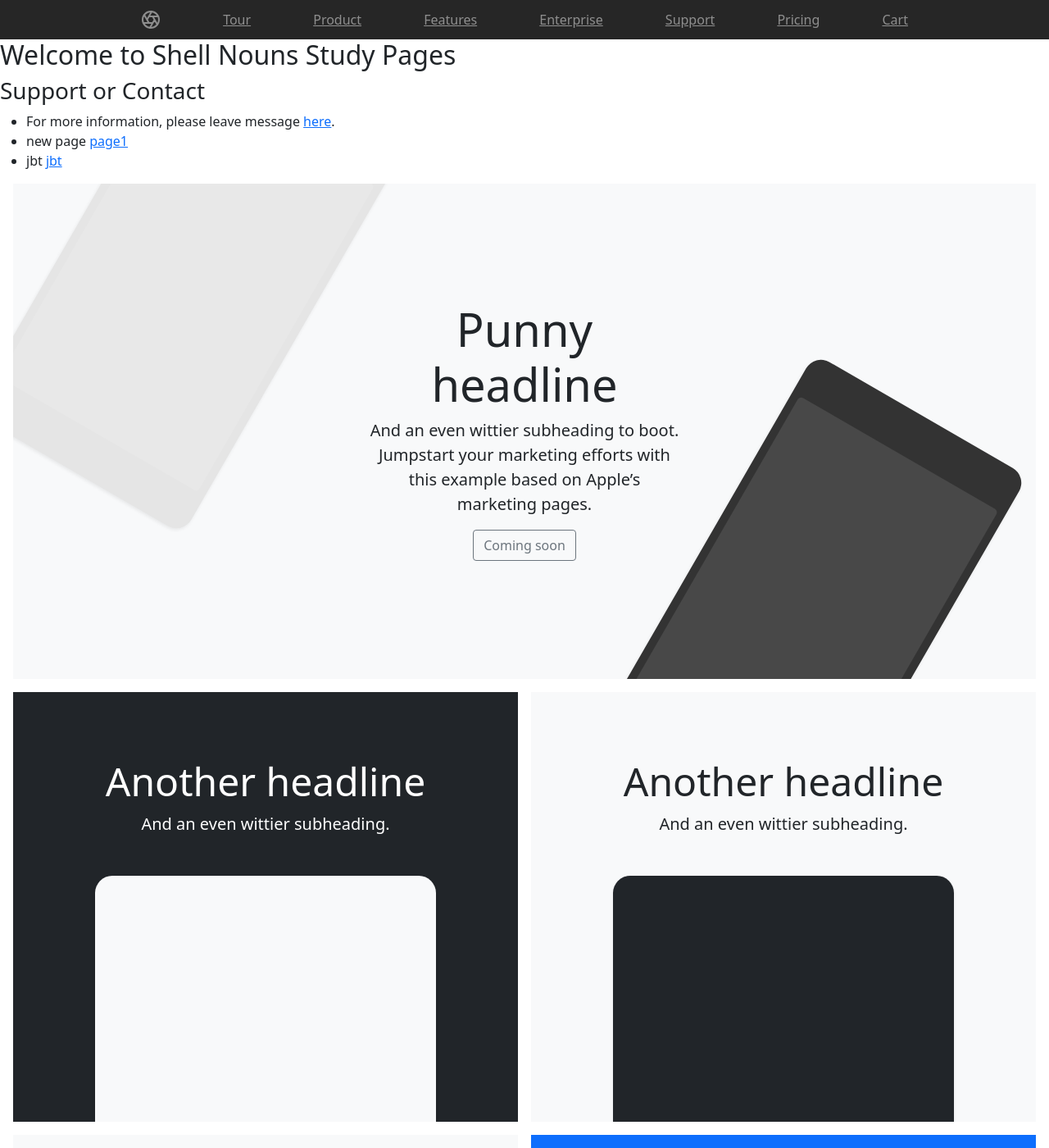
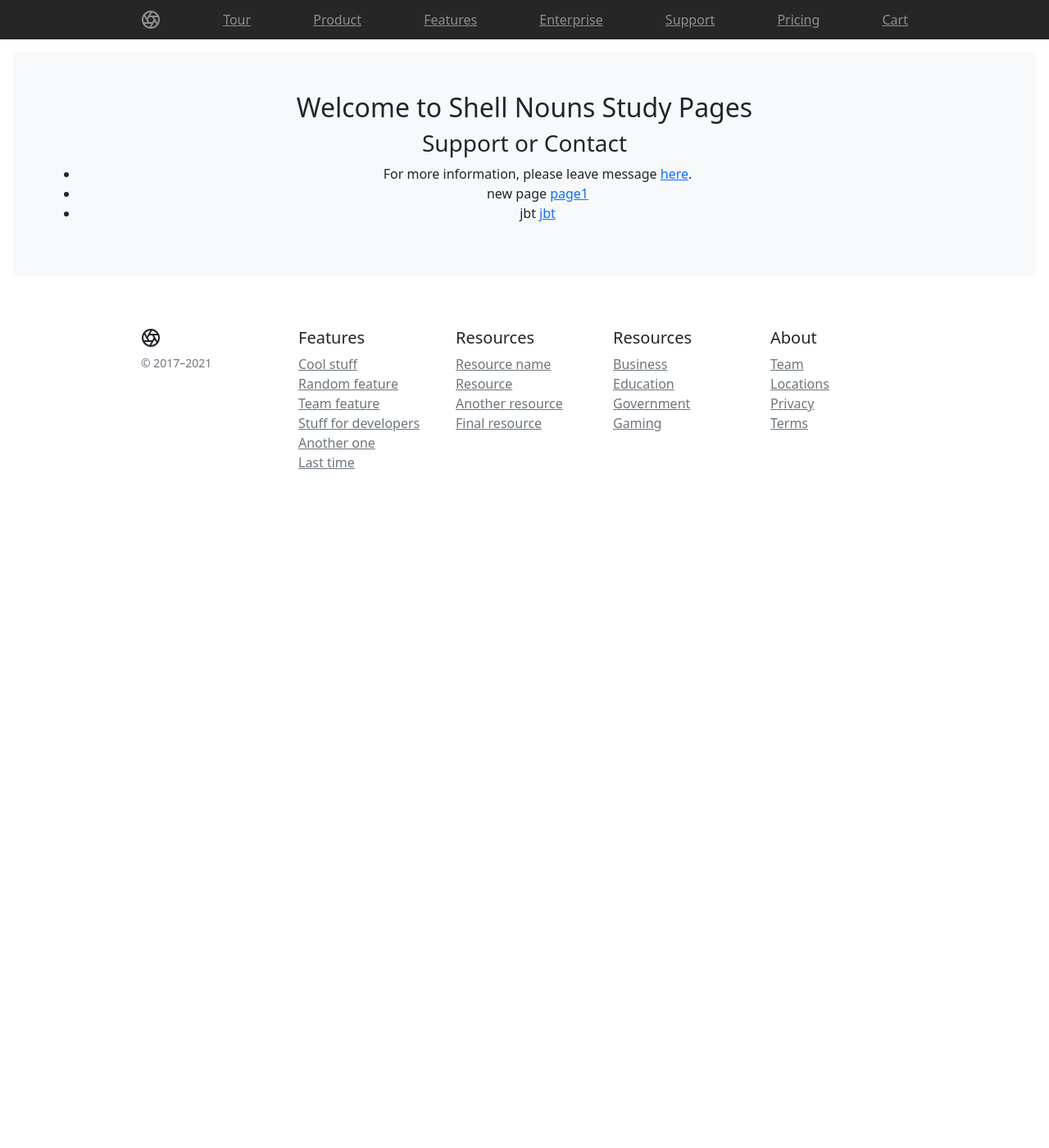
Before and after one commit to NCCU-Eng/Shell-Nouns-Study, a Jekyll site: the page built from index.md, in a window 1280 px wide and 1400 px high. Shown: the whole window at 82% size. Built offline with Jekyll 4.4.1, drawn with Linux system fonts in a browser that asks for light colours; our own code applies the rules of GitHub Pages for plain Markdown files; some of the changed text lies outside the part shown.

Commit message:
update layout

```diff
--- a/_layouts/default.html
+++ b/_layouts/default.html
@@ -43,85 +43,10 @@
 
 <main>
 
-{{content}}
-
   <div class="position-relative overflow-hidden p-3 p-md-5 m-md-3 text-center bg-light">
-    <div class="col-md-5 p-lg-5 mx-auto my-5">
-      <h1 class="display-4 fw-normal">Punny headline</h1>
-      <p class="lead fw-normal">And an even wittier subheading to boot. Jumpstart your marketing efforts with this example based on Apple’s marketing pages.</p>
-      <a class="btn btn-outline-secondary" href="#">Coming soon</a>
-    </div>
-    <div class="product-device shadow-sm d-none d-md-block"></div>
-    <div class="product-device product-device-2 shadow-sm d-none d-md-block"></div>
+        {{content}}
   </div>
 
-  <div class="d-md-flex flex-md-equal w-100 my-md-3 ps-md-3">
-    <div class="bg-dark me-md-3 pt-3 px-3 pt-md-5 px-md-5 text-center text-white overflow-hidden">
-      <div class="my-3 py-3">
-        <h2 class="display-5">Another headline</h2>
-        <p class="lead">And an even wittier subheading.</p>
-      </div>
-      <div class="bg-light shadow-sm mx-auto" style="width: 80%; height: 300px; border-radius: 21px 21px 0 0;"></div>
-    </div>
-    <div class="bg-light me-md-3 pt-3 px-3 pt-md-5 px-md-5 text-center overflow-hidden">
-      <div class="my-3 p-3">
-        <h2 class="display-5">Another headline</h2>
-        <p class="lead">And an even wittier subheading.</p>
-      </div>
-      <div class="bg-dark shadow-sm mx-auto" style="width: 80%; height: 300px; border-radius: 21px 21px 0 0;"></div>
-    </div>
-  </div>
-
-  <div class="d-md-flex flex-md-equal w-100 my-md-3 ps-md-3">
-    <div class="bg-light me-md-3 pt-3 px-3 pt-md-5 px-md-5 text-center overflow-hidden">
-      <div class="my-3 p-3">
-        <h2 class="display-5">Another headline</h2>
-        <p class="lead">And an even wittier subheading.</p>
-      </div>
-      <div class="bg-dark shadow-sm mx-auto" style="width: 80%; height: 300px; border-radius: 21px 21px 0 0;"></div>
-    </div>
-    <div class="bg-primary me-md-3 pt-3 px-3 pt-md-5 px-md-5 text-center text-white overflow-hidden">
-      <div class="my-3 py-3">
-        <h2 class="display-5">Another headline</h2>
-        <p class="lead">And an even wittier subheading.</p>
-      </div>
-      <div class="bg-light shadow-sm mx-auto" style="width: 80%; height: 300px; border-radius: 21px 21px 0 0;"></div>
-    </div>
-  </div>
-
-  <div class="d-md-flex flex-md-equal w-100 my-md-3 ps-md-3">
-    <div class="bg-light me-md-3 pt-3 px-3 pt-md-5 px-md-5 text-center overflow-hidden">
-      <div class="my-3 p-3">
-        <h2 class="display-5">Another headline</h2>
-        <p class="lead">And an even wittier subheading.</p>
-      </div>
-      <div class="bg-body shadow-sm mx-auto" style="width: 80%; height: 300px; border-radius: 21px 21px 0 0;"></div>
-    </div>
-    <div class="bg-light me-md-3 pt-3 px-3 pt-md-5 px-md-5 text-center overflow-hidden">
-      <div class="my-3 py-3">
-        <h2 class="display-5">Another headline</h2>
-        <p class="lead">And an even wittier subheading.</p>
-      </div>
-      <div class="bg-body shadow-sm mx-auto" style="width: 80%; height: 300px; border-radius: 21px 21px 0 0;"></div>
-    </div>
-  </div>
-
-  <div class="d-md-flex flex-md-equal w-100 my-md-3 ps-md-3">
-    <div class="bg-light me-md-3 pt-3 px-3 pt-md-5 px-md-5 text-center overflow-hidden">
-      <div class="my-3 p-3">
-        <h2 class="display-5">Another headline</h2>
-        <p class="lead">And an even wittier subheading.</p>
-      </div>
-      <div class="bg-body shadow-sm mx-auto" style="width: 80%; height: 300px; border-radius: 21px 21px 0 0;"></div>
-    </div>
-    <div class="bg-light me-md-3 pt-3 px-3 pt-md-5 px-md-5 text-center overflow-hidden">
-      <div class="my-3 py-3">
-        <h2 class="display-5">Another headline</h2>
-        <p class="lead">And an even wittier subheading.</p>
-      </div>
-      <div class="bg-body shadow-sm mx-auto" style="width: 80%; height: 300px; border-radius: 21px 21px 0 0;"></div>
-    </div>
-  </div>
 </main>
 
       {% include footer.html %}
```
